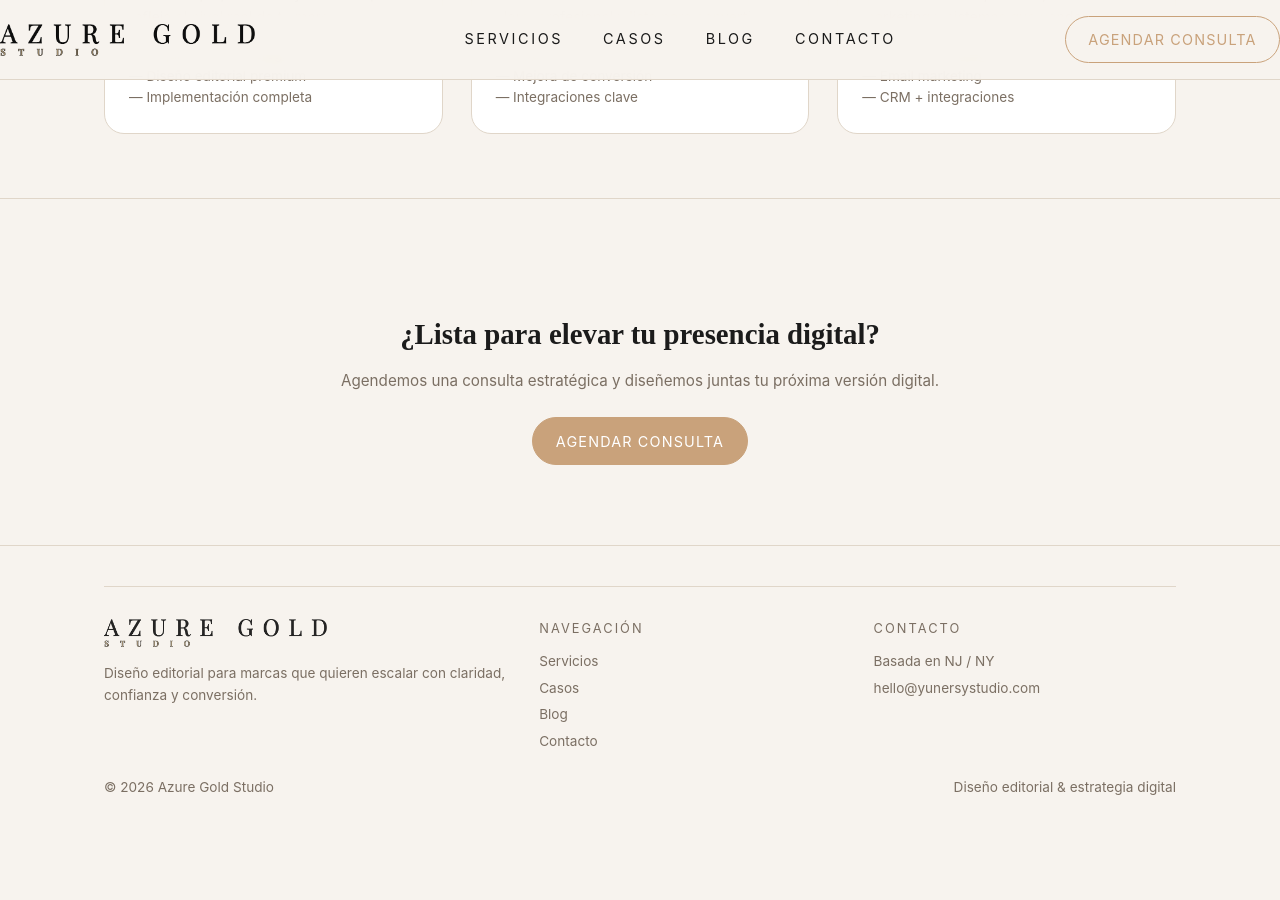
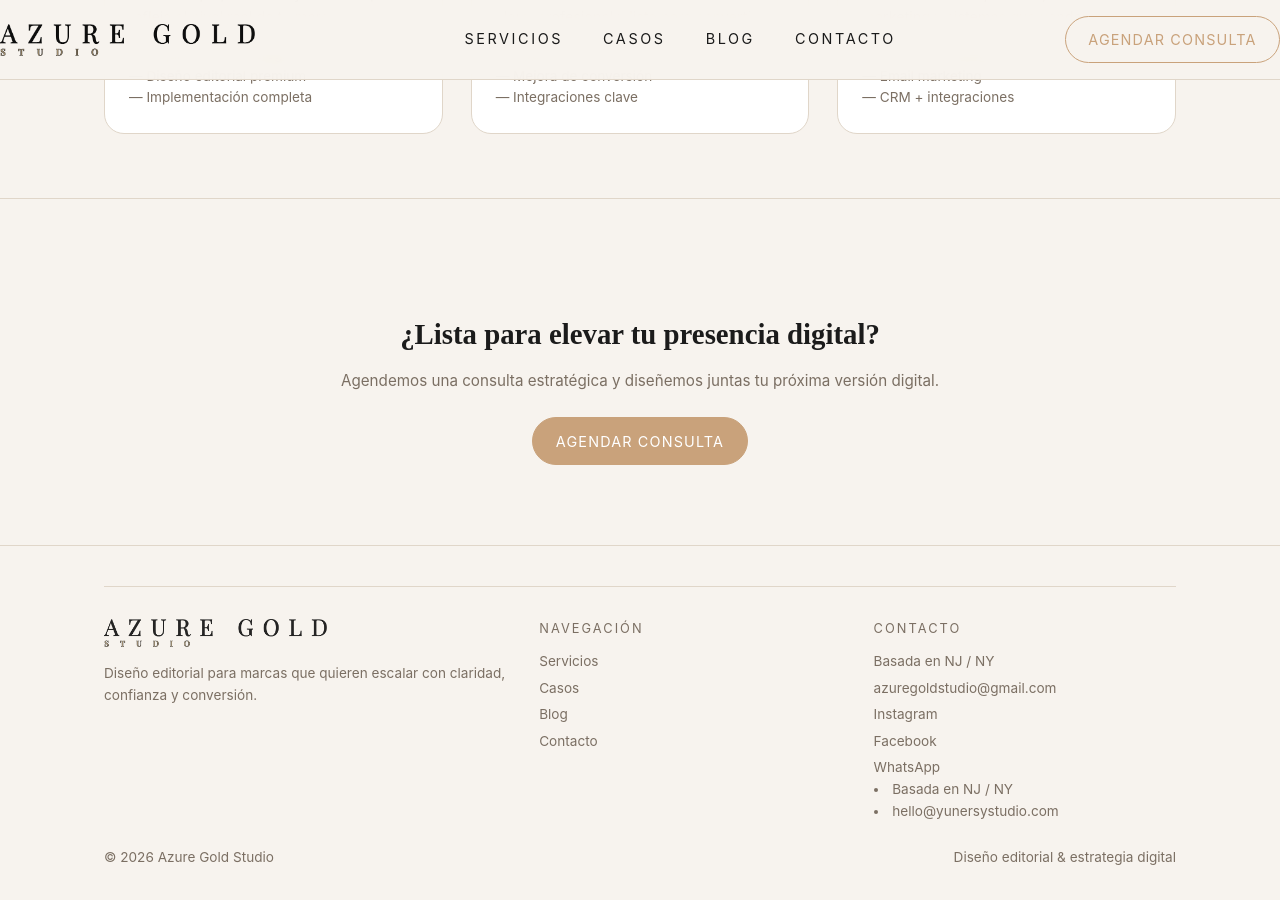
Before and after one commit to jcynay0206/mi_portfolio, a Jekyll site: the page servicios/index.html, which Jekyll copies as it is, in a window 1280 px wide and 900 px high, scrolled down 714 px. Built offline with Jekyll 4.4.1, drawn with Linux system fonts in a browser that asks for light colours; before the commit the page ends 1544 px from its top, so only the background shows below that.

Commit message:
Update index.html

```diff
--- a/servicios/index.html
+++ b/servicios/index.html
@@ -119,8 +119,15 @@
       </div>
 
       <div>
-        <div class="footer-title">Contacto</div>
-        <ul class="footer-links">
+       <div class="footer-title">Contacto</div>
+<ul class="footer-links">
+  <li>Basada en NJ / NY</li>
+  <li><a href="mailto:azuregoldstudio@gmail.com">azuregoldstudio@gmail.com</a></li>
+  <li><a href="https://instagram.com/azuregoldstudio" target="_blank">Instagram</a></li>
+  <li><a href="https://facebook.com/azuregoldstudio" target="_blank">Facebook</a></li>
+  <li><a href="https://wa.me/19086774196" target="_blank">WhatsApp</a></li>
+</ul>
+
           <li>Basada en NJ / NY</li>
           <li><a href="mailto:hello@yunersystudio.com">hello@yunersystudio.com</a></li>
         </ul>
```
